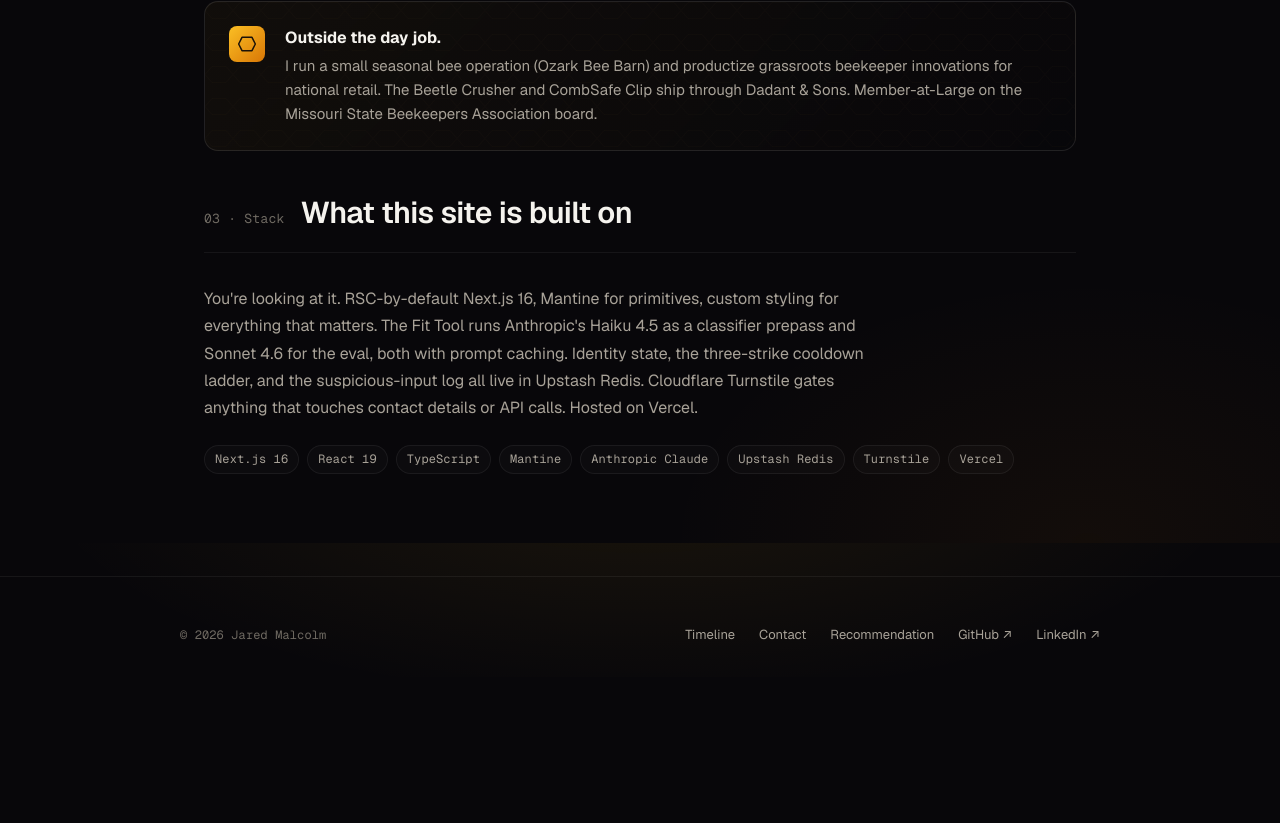
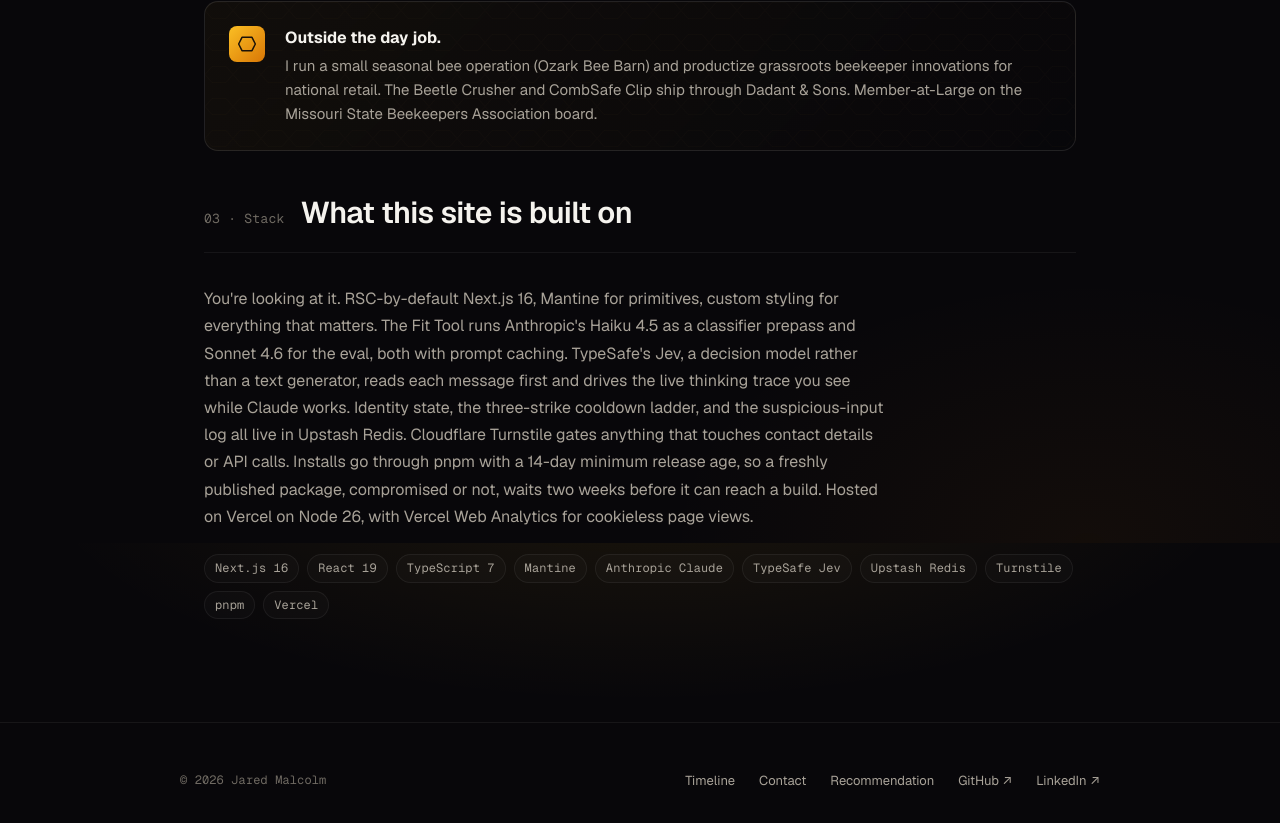
Before and after one commit to Jared-Dev/jared-dev-site, a Next.js app: page / in a window 1280 px wide. Shown: the part 1857-2680 px from the top of the page. Before the commit the page ends 2534 px from the top, so only its background shows below. Built offline with nearby package versions, Linux system fonts and the light colour scheme; no server answers.

Commit message:
Update homepage stack copy

```diff
--- a/src/components/AdaptiveHome.tsx
+++ b/src/components/AdaptiveHome.tsx
@@ -122,7 +122,7 @@
       <QuoteSection mode={mode} />
       <StatsSection mode={mode} />
       <BeeSection />
-      <StackSection />
+      <StackSection jevEnabled={jevEnabled} />
     </div>
   );
 }
@@ -386,18 +386,28 @@
 
 /* ---------------- Stack (universal) ---------------- */
 
-const TECH = [
+const TECH_BEFORE_JEV = [
   "Next.js 16",
   "React 19",
-  "TypeScript",
+  "TypeScript 7",
   "Mantine",
   "Anthropic Claude",
+];
+const TECH_AFTER_JEV = [
   "Upstash Redis",
   "Turnstile",
+  "pnpm",
   "Vercel",
 ];
 
-function StackSection() {
+/**
+ * Jev only runs when the server has a TypeSafe key, so the copy and the
+ * pill only claim it when that's true.
+ */
+function StackSection({ jevEnabled }: { jevEnabled: boolean }) {
+  const tech = jevEnabled
+    ? [...TECH_BEFORE_JEV, "TypeSafe Jev", ...TECH_AFTER_JEV]
+    : [...TECH_BEFORE_JEV, ...TECH_AFTER_JEV];
   return (
     <section className={`${pageStyles.section} ${styles.section5}`}>
       <div className={pageStyles.sectionHeader}>
@@ -408,13 +418,19 @@
         You&apos;re looking at it. RSC-by-default Next.js 16, Mantine for
         primitives, custom styling for everything that matters. The Fit Tool
         runs Anthropic&apos;s Haiku 4.5 as a classifier prepass and Sonnet
-        4.6 for the eval, both with prompt caching. Identity state, the
-        three-strike cooldown ladder, and the suspicious-input log all live
-        in Upstash Redis. Cloudflare Turnstile gates anything that touches
-        contact details or API calls. Hosted on Vercel.
+        4.6 for the eval, both with prompt caching.
+        {jevEnabled &&
+          " TypeSafe's Jev, a decision model rather than a text generator, reads each message first and drives the live thinking trace you see while Claude works."}{" "}
+        Identity state, the three-strike cooldown ladder, and the
+        suspicious-input log all live in Upstash Redis. Cloudflare Turnstile
+        gates anything that touches contact details or API calls. Installs
+        go through pnpm with a 14-day minimum release age, so a freshly
+        published package, compromised or not, waits two weeks before it
+        can reach a build. Hosted on Vercel on Node 26, with Vercel Web
+        Analytics for cookieless page views.
       </p>
       <div className={pageStyles.techStrip}>
-        {TECH.map((t) => (
+        {tech.map((t) => (
           <span key={t} className={pageStyles.techPill}>
             {t}
           </span>
```
